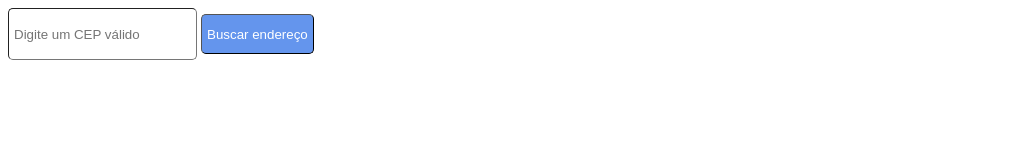
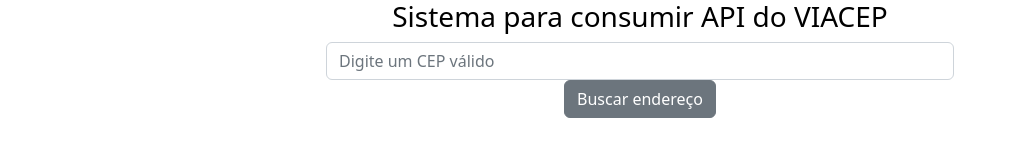
Before and after one commit to ademarpedroo/Sis-ViaCEP, a plain HTML site: page frontend/index.html in a window 1280 px wide. Shown: the whole page, without its empty margins (0-1009 px from the left). Drawn offline with nearby package versions, Linux system fonts and the light colour scheme.

Commit message:
retorno api frontend

```diff
--- a/frontend/index.html
+++ b/frontend/index.html
@@ -1,42 +1,32 @@
-<!DOCTYPE html>
-<html lang="en">
+<!doctype html>
+<html lang="pt-BR">
   <head>
-  <meta charset="UTF-8">
-  <meta http-equiv="X-UA-Compatible" content="IE=edge">
-  <meta name="viewport" content="width=device-width, initial-scale=1.0">
-
-  <title>Document</title>
-
-  <style>
-    input, button {
-        height:2.5rem;
-        border-radius: 5px;
-        border-width: 1px;
-        padding:5px;
-    }
-
-    input {
-        background-color : white;
-        outline: none;
-    }
-
-    button {
-        background-color : cornflowerblue;
-        color : white;
-    }
-
-    button:hover {
-        background-color :blue;
-    }
-    </style>
+    <meta charset="utf-8">
+    <meta name="viewport" content="width=device-width, initial-scale=1">
+    <title>Sis Via CEP</title>
+    <link href="https://cdn.jsdelivr.net/npm/bootstrap@5.2.0-beta1/dist/css/bootstrap.min.css" rel="stylesheet" integrity="sha384-0evHe/X+R7YkIZDRvuzKMRqM+OrBnVFBL6DOitfPri4tjfHxaWutUpFmBp4vmVor" crossorigin="anonymous">
+    <link href="style.css" rel="stylesheet">
   </head>
   <body>
 
+    <section id="section-form">
+        <div class="row justify-content-md-center">
+            <div class="col-md-6 align-self-center text-center">
+                <h3>Sistema para consumir API do VIACEP</h3>
                 <form id="form">
+                    <div class="col-md-12 align-self-center text-center">
                         <input type="text" class="form-control" id="cep" placeholder="Digite um CEP válido">
-<button id="buscaCep" type="submit">Buscar endereço</button>
+                        <button id="buscaCep" class="btn btn-secondary" type="submit">Buscar endereço</button>
+                    </div>
                 </form>
+            </div>
+        </div>
+        <div id="resultado" class="row">
+
+        </div>
+    </section>
 
     <script src="scripts.js" type="text/javascript"></script>
+    <script src="https://cdn.jsdelivr.net/npm/bootstrap@5.2.0-beta1/dist/js/bootstrap.bundle.min.js" integrity="sha384-pprn3073KE6tl6bjs2QrFaJGz5/SUsLqktiwsUTF55Jfv3qYSDhgCecCxMW52nD2" crossorigin="anonymous"></script>
   </body>
 </html>
--- a/frontend/scripts.js
+++ b/frontend/scripts.js
@@ -6,6 +6,8 @@
   event.preventDefault();
 
   const cepInputValue = document.getElementById('cep').value;
+  const resultContainer = document.getElementById('resultado');
+
 
   const cepResponse = await fetch('http://localhost:3000/busca_cep',{
     method: 'POST',
@@ -16,6 +18,14 @@
       'Content-Type': 'application/json'
     }
   })
-  responseBody = await cepResponse.json();
+  const responseBody = await cepResponse.json();
   console.log(responseBody)
+
+  const layout = `
+    <span>Cep: ${cepInputValue}</span>
+    <span>Cidade: ${responseBody.localidade}</span>
+    <span>Logradouro: ${responseBody.logradouro}</span>
+  `
+
+  resultContainer.innerHTML = layout;
 }
--- /dev/null
+++ b/frontend/style.css
@@ -0,0 +1,8 @@
+body {
+  overflow-x:hidden;
+  background-repeat: no-repeat;
+  background-attachment: scroll;
+  background-size: cover;
+  color: #000;
+  height: 100vh;
+}
```
Lines whose indentation alone changed are shown as unchanged.
